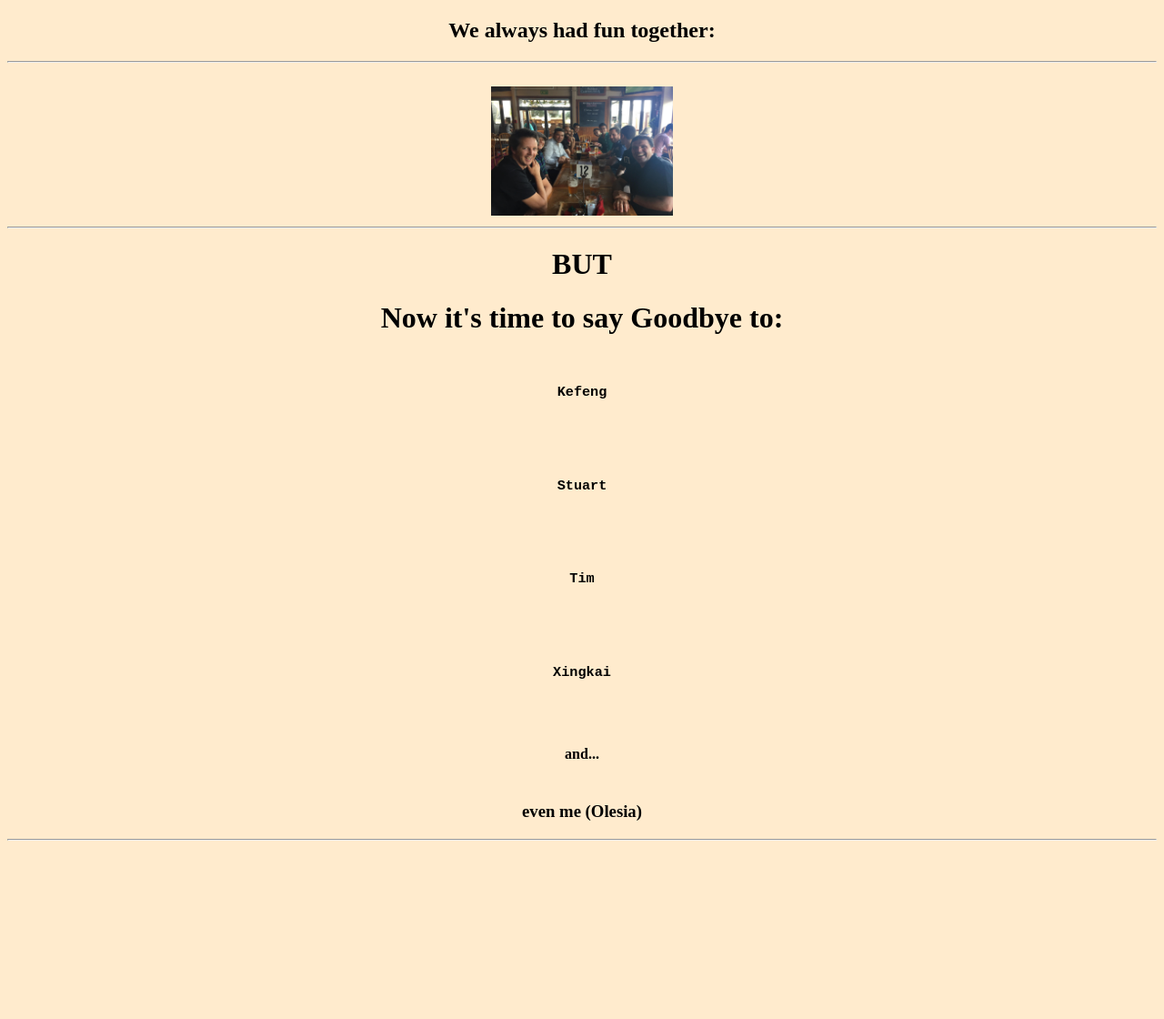
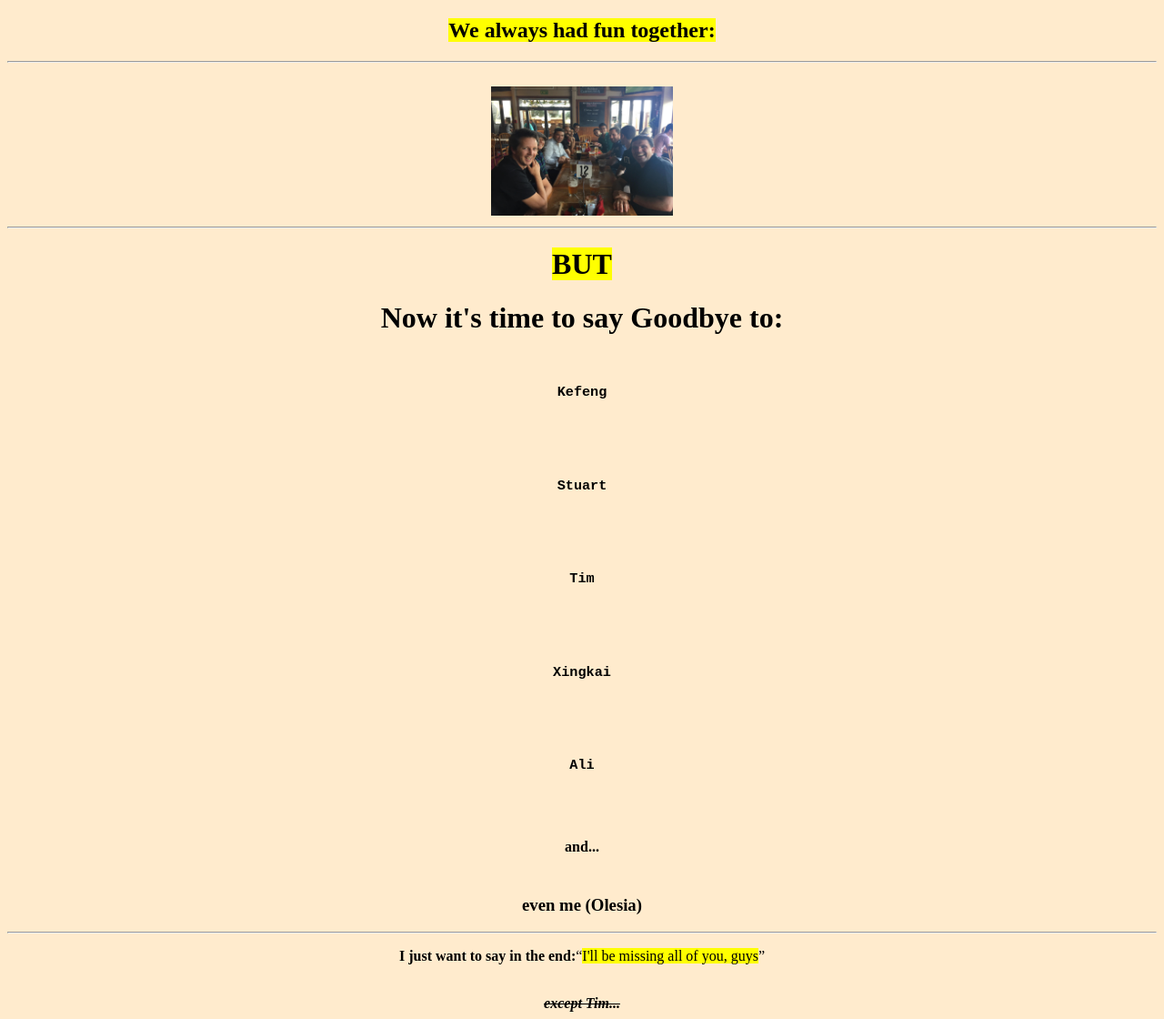
Before and after one commit to olesiaMartushkanova/html-farewellCard, a plain HTML site: page ali-task/farewellCard/farewellCard.html in a window 1280 px wide. Shown: the whole page at 91% size. Before the commit the page ends 932 px from the top, so only its background shows below. Drawn offline with Linux system fonts and the light colour scheme.

Commit message:
Built a structure of future farewell card

```diff
--- a/ali-task/farewellCard/farewellCard.html
+++ b/ali-task/farewellCard/farewellCard.html
@@ -10,13 +10,13 @@
 </head>
 
 <body>
-    <h2>We always had fun together:</h2>
+    <h2><mark>We always had fun together:</mark></h2>
     <hr>
     </hr>
     <br><img src="images/team.JPG" width="200" height="142" alt="Our team together"></br>
     <hr>
     </hr>
-    <h1>BUT</h1>
+    <h1><mark>BUT</mark></h1>
 
     <h1>Now it's time to say Goodbye to:</h1>
 
@@ -29,6 +29,8 @@
         <p title="This is Tim">Tim</p>
 
         <p title="This is Xingkai">Xingkai</p>
+
+        <p title="This is Ali">Ali</p>
         </pre>
     </h3>
 
@@ -41,6 +43,9 @@
     </h3>
     <hr></hr>
 
+    <p><strong>I just want to say in the end:</strong><q><mark>I'll be missing all of you, guys</mark></q></p>
+    <br><b><em><del>except Tim...</em></b></br>
+
     </div>
 </body>
 
```
